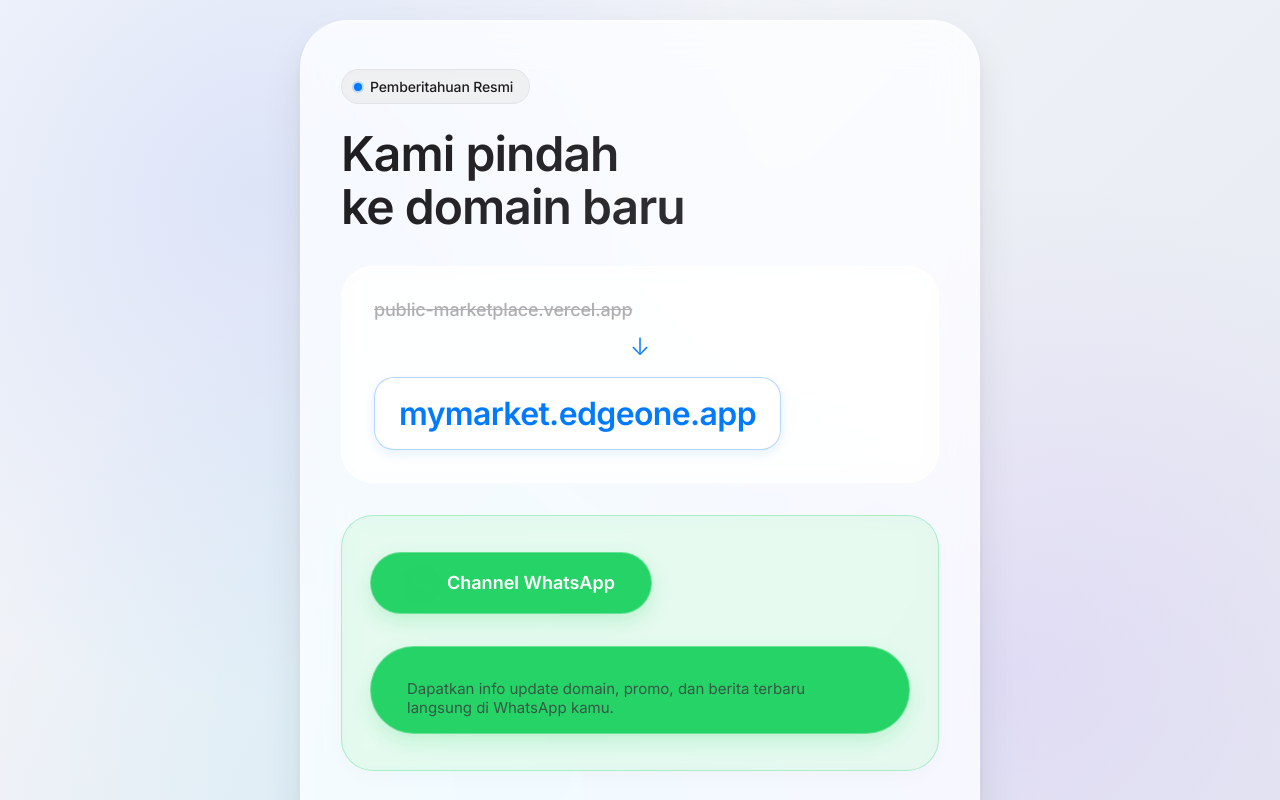
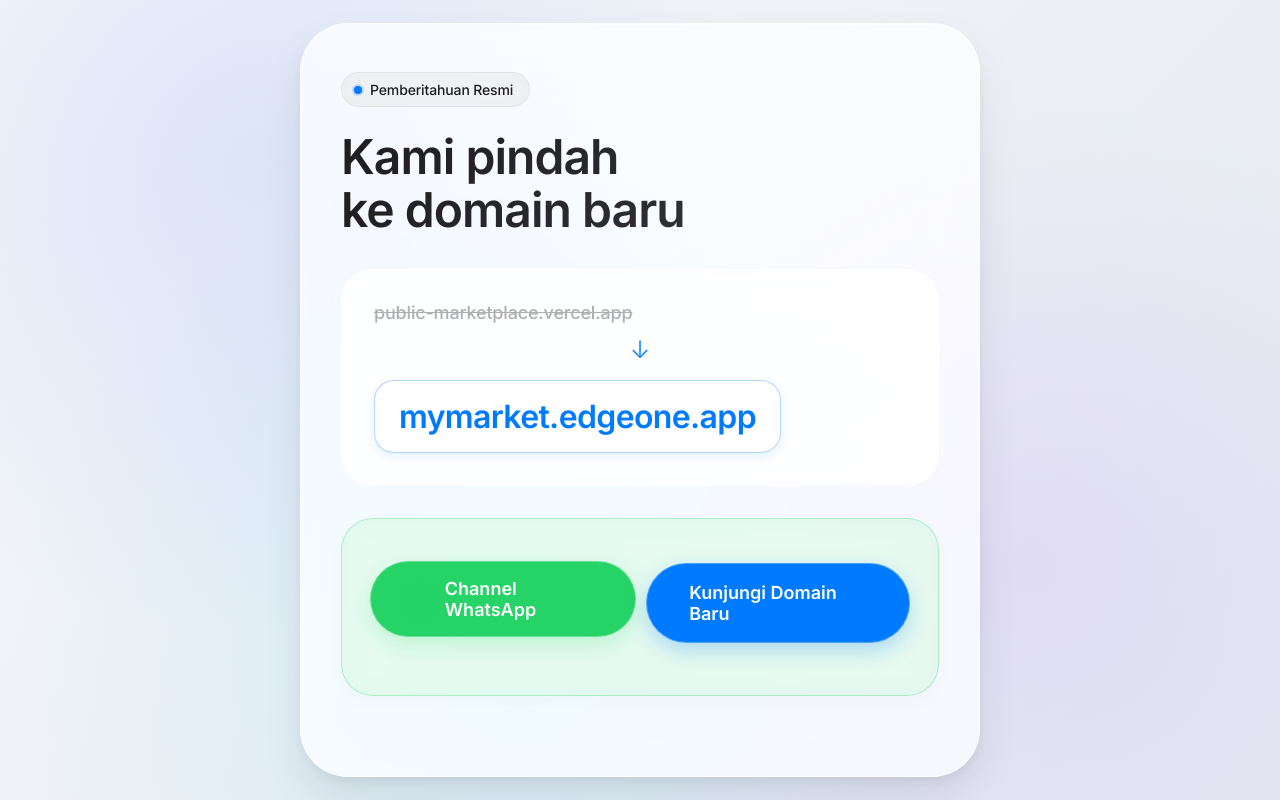
Before and after one commit to deandrisiburian/pindah-web, a plain HTML site: page index.html in a window 1280 px wide. Shown: the top 800 px of the page. Drawn offline with Linux system fonts and the light colour scheme.

Commit message:
Update index.html

```diff
--- a/index.html
+++ b/index.html
@@ -367,17 +367,11 @@
                         <path d="M15.948 13.684c-.276-.138-1.634-.806-1.886-.898s-.436-.138-.62.138c-.184.276-.713.898-.874 1.082-.161.184-.322.207-.598.069-.276-.138-1.166-.43-2.222-1.371-.821-.732-1.375-1.637-1.537-1.913-.161-.276-.017-.425.121-.563.124-.124.276-.322.414-.483.138-.161.184-.276.276-.46.092-.184.046-.345-.023-.483-.069-.138-.62-1.495-.85-2.048-.223-.535-.45-.463-.62-.471-.161-.008-.345-.008-.53-.008-.184 0-.483.069-.736.345-.253.276-.966.944-.966 2.303 0 1.359.989 2.672 1.127 2.857.138.184 1.947 2.973 4.718 4.169.659.284 1.173.454 1.574.582.66.21 1.261.18 1.736.109.53-.079 1.634-.668 1.864-1.313.23-.645.23-1.198.161-1.313-.069-.115-.253-.184-.529-.322z"/>
                     </svg>
                     <span>Channel WhatsApp</span>
+                        <!-- Primary CTA Button -->
+                    <a href="https://mymarket.edgeone.app" class="primary-button">
+                    Kunjungi Domain Baru
+                    </a>
                 </div>
-
-                <div class="whatsapp-description">
-                    Dapatkan info update domain, promo, dan berita terbaru langsung di WhatsApp kamu.
-                </div>
-            </div>
-
-            <!-- Primary CTA Button -->
-            <a href="https://mymarket.edgeone.app" class="primary-button">
-                Kunjungi Domain Baru
-            </a>
         </div>
     </div>
 
```
